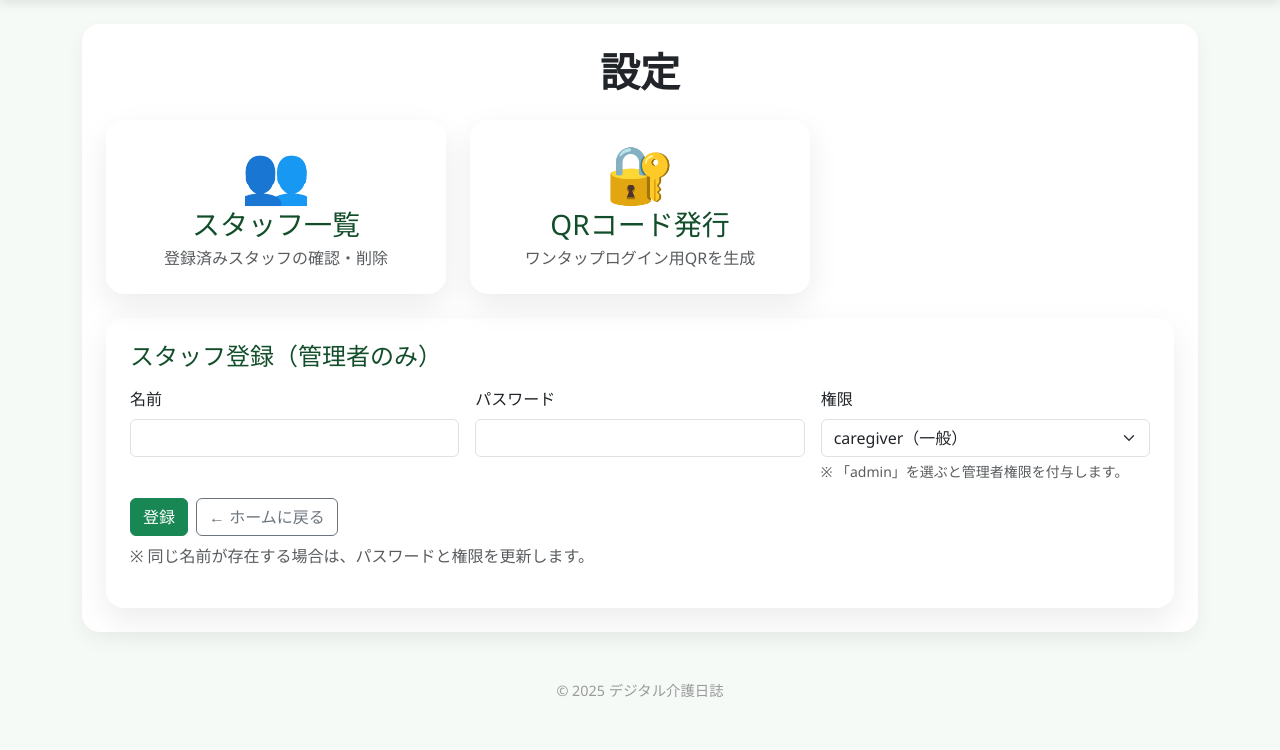
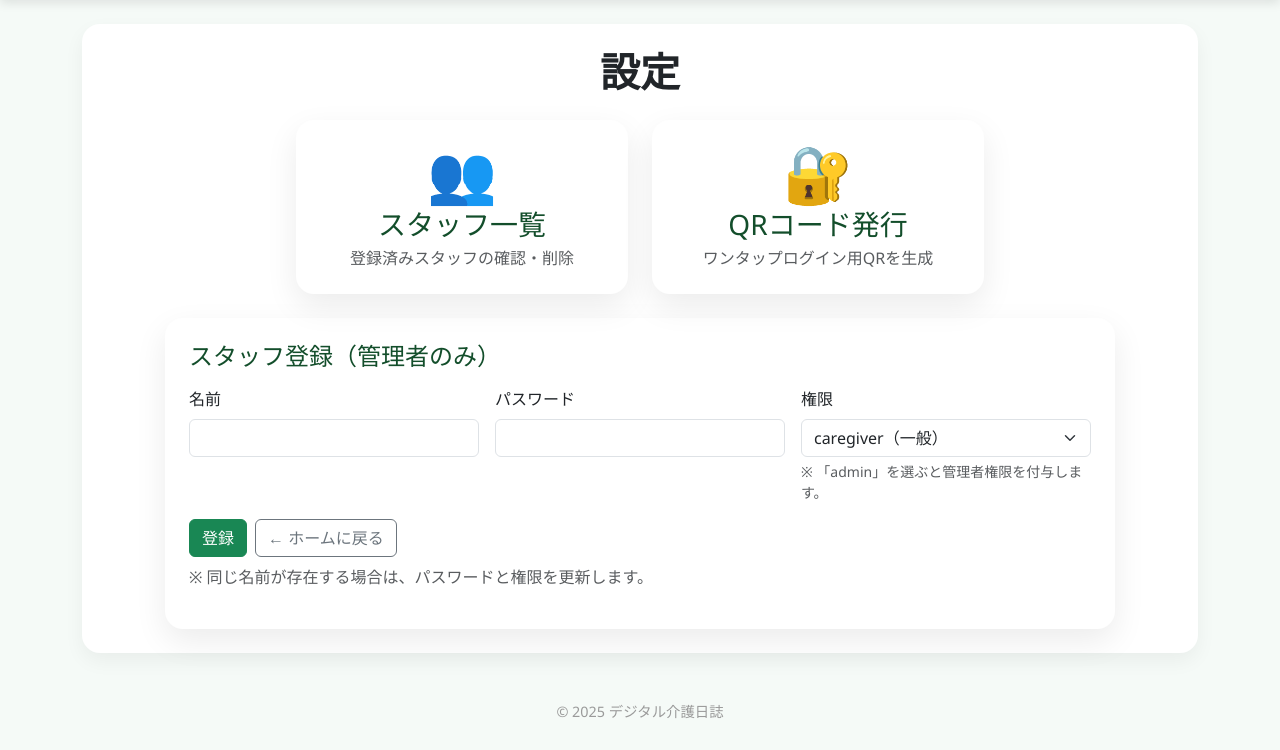
Before and after one commit to Kaneko-Yushin/TeamC, a Flask app: page /admin in a window 1280 px wide. Shown: the part 50-800 px from the top of the page. Run offline with Flask 3, Linux system fonts and the light colour scheme; a user stored in the database is signed in.

Commit message:
１２３

```diff
--- a/Kaigo/Careapp/templates/admin.html
+++ b/Kaigo/Careapp/templates/admin.html
@@ -3,38 +3,49 @@
 <h1 class="text-center fw-bold mb-4">設定</h1>
 
 <style>
-  .set-card{border-radius:18px;background:#fff;box-shadow:0 12px 32px rgba(0,0,0,.08);transition:transform .15s,box-shadow .15s}
-  .set-card:hover{transform:translateY(-2px);box-shadow:0 16px 40px rgba(0,0,0,.1)}
-  a.card-link{text-decoration:none;color:inherit}
+  .set-card {
+    border-radius: 18px;
+    background: #fff;
+    box-shadow: 0 12px 32px rgba(0, 0, 0, 0.08);
+    transition: transform 0.15s, box-shadow 0.15s;
+  }
+  .set-card:hover {
+    transform: translateY(-2px);
+    box-shadow: 0 16px 40px rgba(0, 0, 0, 0.1);
+  }
+  a.card-link {
+    text-decoration: none;
+    color: inherit;
+  }
 </style>
 
-<!-- 上段：カード -->
-<div class="row g-4 mb-4">
-  <!-- スタッフ一覧 -->
-  <div class="col-12 col-md-6 col-lg-4">
+<!-- ================== 上段：カード2枚を中央均等配置 ================== -->
+<div class="container">
+  <div class="row justify-content-center g-4 mb-4 text-center">
+    <div class="col-12 col-md-5 col-lg-4">
       <a href="{{ url_for('staff_list') }}" class="card-link">
-      <div class="p-4 text-center set-card">
-        <div style="font-size:56px;line-height:1">👥</div>
+        <div class="p-4 set-card">
+          <div style="font-size:56px;line-height:1;">👥</div>
           <h3 class="mt-2 mb-1" style="color:#134e2b;">スタッフ一覧</h3>
           <p class="text-muted mb-0">登録済みスタッフの確認・削除</p>
         </div>
       </a>
     </div>
 
-  <!-- QRコード発行 -->
-  <div class="col-12 col-md-6 col-lg-4">
+    <div class="col-12 col-md-5 col-lg-4">
       <a href="{{ url_for('generate_qr') }}" class="card-link">
-      <div class="p-4 text-center set-card">
-        <div style="font-size:56px;line-height:1">🔐</div>
+        <div class="p-4 set-card">
+          <div style="font-size:56px;line-height:1;">🔐</div>
           <h3 class="mt-2 mb-1" style="color:#134e2b;">QRコード発行</h3>
           <p class="text-muted mb-0">ワンタップログイン用QRを生成</p>
         </div>
       </a>
     </div>
   </div>
+</div>
 
-<!-- 下段：管理者専用 スタッフ登録（権限選択付き） -->
-<div class="p-4" style="border-radius:18px;background:#fff;box-shadow:0 12px 32px rgba(0,0,0,.08);">
+<!-- ================== 下段：スタッフ登録フォーム ================== -->
+<div class="p-4 mx-auto" style="max-width: 950px; border-radius:18px;background:#fff;box-shadow:0 12px 32px rgba(0,0,0,.08);">
   <h4 class="mb-3" style="color:#134e2b;">スタッフ登録（管理者のみ）</h4>
   <form method="post" action="{{ url_for('admin_staff_add') }}" class="row g-3">
     <div class="col-md-4">
```
Also changed, not shown: Kaigo/Careapp/care.db, 2 other files. Lines whose indentation alone changed are shown as unchanged.
